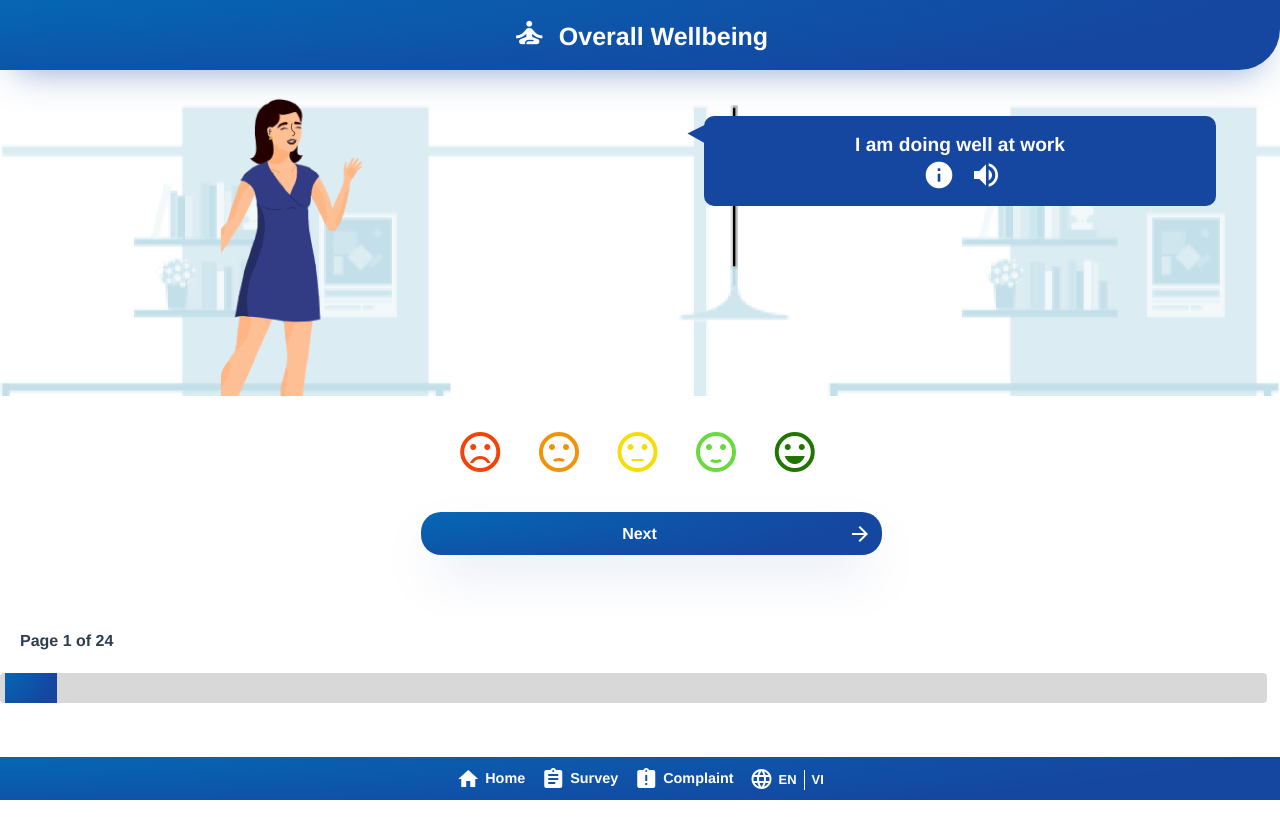
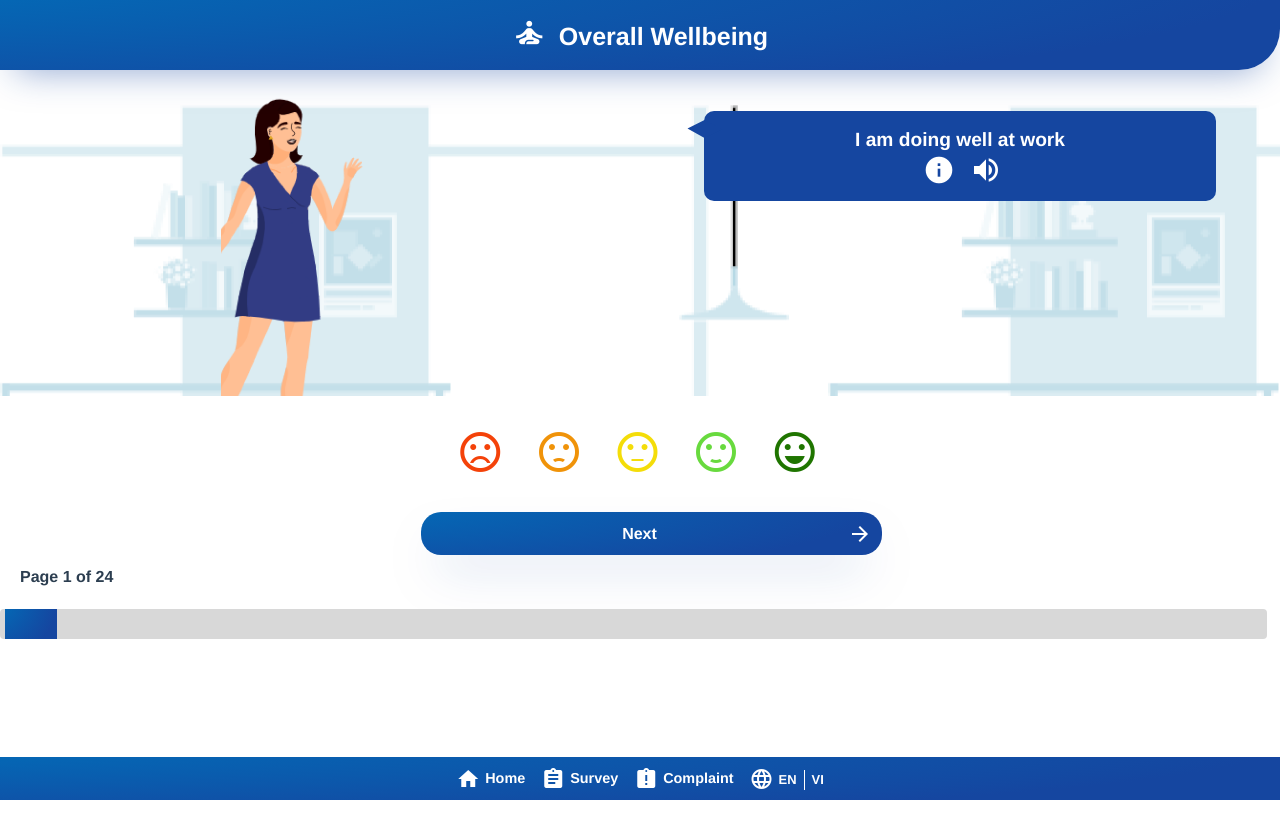
Before and after one commit to gauri345/voicescarry, a Vue app: page /question/1 in a window 1280 px wide. Shown: the top 838 px of the page. After the commit the page ends 800 px from the top, so only its background shows below. Built offline with nearby package versions, Linux system fonts and the light colour scheme.

Commit message:
ChangedMargins

```diff
--- a/src/components/Progress.vue
+++ b/src/components/Progress.vue
@@ -36,8 +36,7 @@ export default {
 <style scoped>
 
 .progress-container {
-  margin-top: 5%;
-  margin-bottom: 10%;
+  margin-bottom: 2%;
 }
 
 .current-page-number {
--- a/src/components/question/Content.vue
+++ b/src/components/question/Content.vue
@@ -143,7 +143,7 @@ img{
   position: relative;
   vertical-align: top;
   padding: 15px;
-  margin: 20px 0;
+  margin-top: 15px;
 }
 .speechbubble::before{
   background-color: #1546A0;
```
